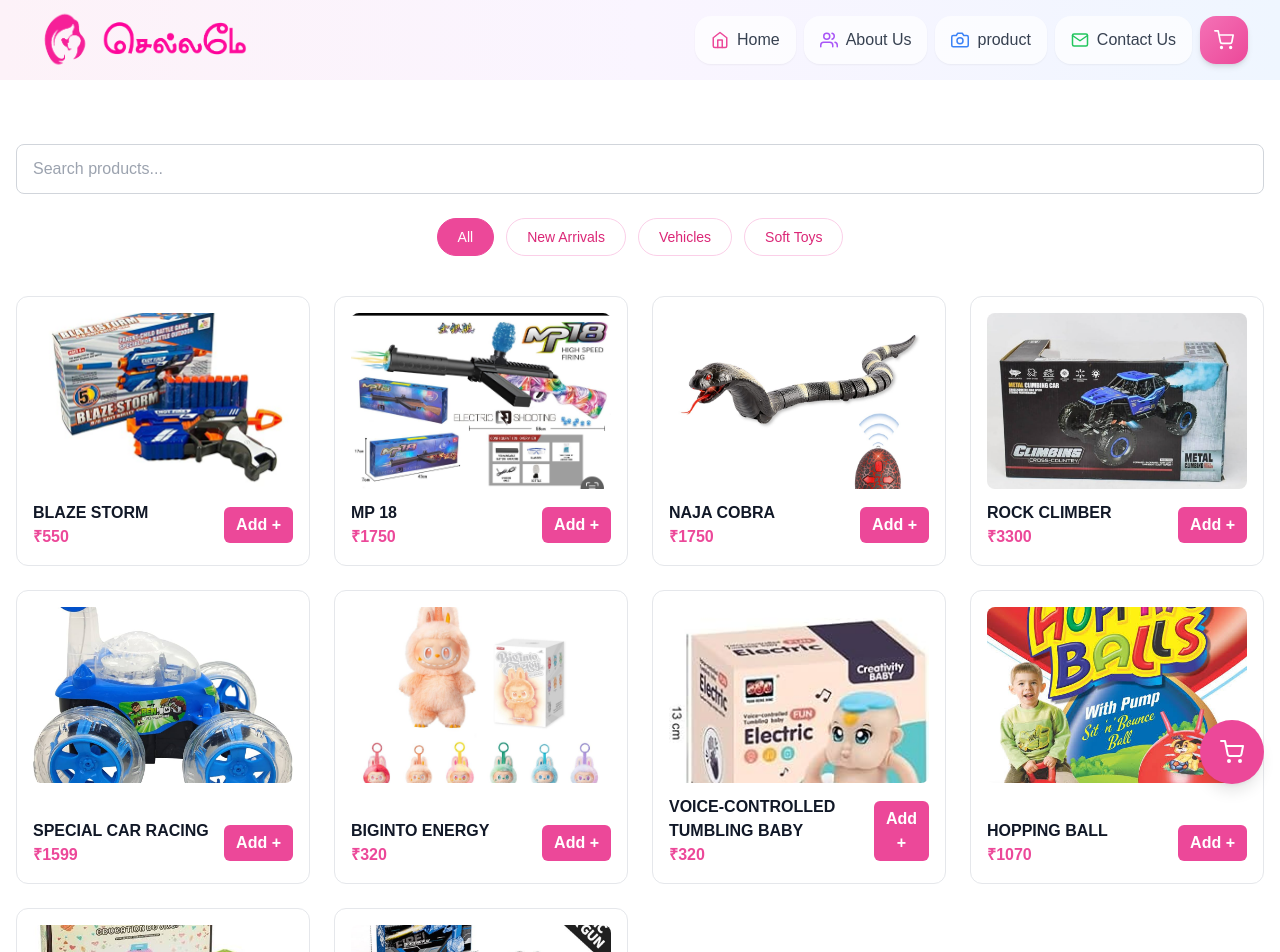
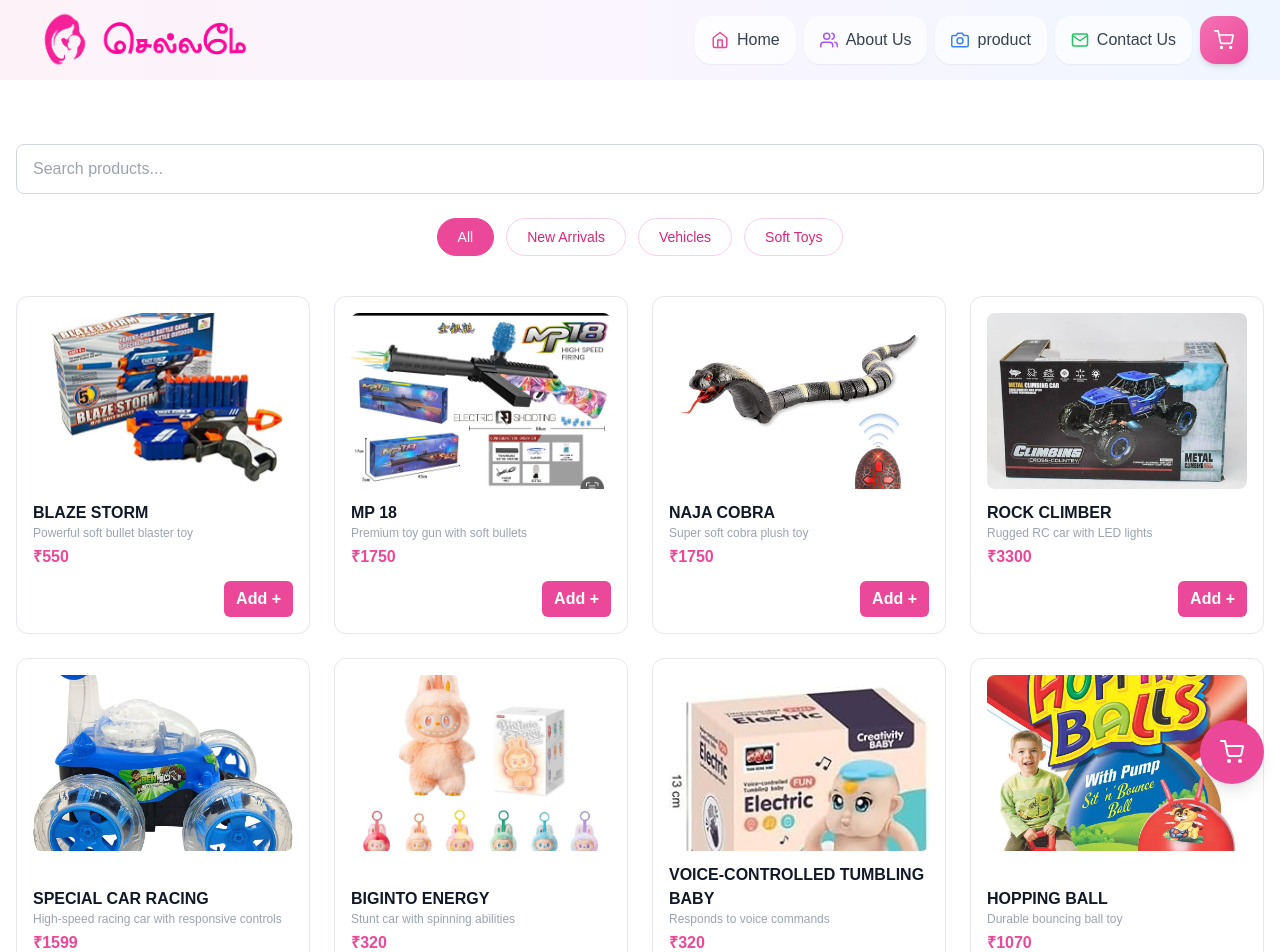
Before and after one commit to Hruthikstar/toy_shop_web, a Next.js app: page /gallery in a window 1280 px wide. Shown: the top 952 px of the page. Built offline with nearby package versions, Linux system fonts and the light colour scheme.

Commit message:
Gallery: add product descriptions with light gray text

```diff
--- a/src/app/gallery/page.js
+++ b/src/app/gallery/page.js
@@ -12,6 +12,7 @@
     price: 550,
     category: "New Arrivals",
     image: "/images/gallerypics/blaze_storm.jpg",
+    description: "Powerful soft bullet blaster toy",
   },
   {
     id: 2,
@@ -19,6 +20,7 @@
     price: 1750,
     category: "New Arrivals",
     image: "/images/gallerypics/mp_18.jpg",
+    description: "Premium toy gun with soft bullets",
   },
   {
     id: 3,
@@ -26,6 +28,7 @@
     price: 1750,
     category: "New Arrivals",
     image: "/images/gallerypics/naja_cobra.jpg",
+    description: "Super soft cobra plush toy",
   },
   {
     id: 4,
@@ -33,6 +36,7 @@
     price: 3300,
     category: "Vehicles",
     image: "/images/gallerypics/climbing.jpg",
+    description: "Rugged RC car with LED lights",
   },
   {
     id: 5,
@@ -40,6 +44,7 @@
     price: 1599,
     category: "Vehicles",
     image: "/images/gallerypics/special_car.jpg",
+    description: "High-speed racing car with responsive controls",
   },
   {
     id: 6,
@@ -47,6 +52,7 @@
     price: 320,
     category: "New Arrivals",
     image: "/images/gallerypics/biginto_energy.jpg",
+    description: "Stunt car with spinning abilities",
   },
   {
     id: 7,
@@ -54,6 +60,7 @@
     price: 320,
     category: "New Arrivals",
     image: "/images/gallerypics/electric.jpg",
+    description: "Responds to voice commands",
   },
   {
     id: 8,
@@ -61,6 +68,7 @@
     price: 1070,
     category: "Soft Toys",
     image: "/images/gallerypics/hopping_ball.jpg",
+    description: "Durable bouncing ball toy",
   },
   {
     id: 9,
@@ -68,6 +76,7 @@
     price: 470,
     category: "Soft Toys",
     image: "/images/gallerypics/card_early.jpg",
+    description: "Interactive learning device",
   },
   {
     id: 10,
@@ -75,6 +84,7 @@
     price: 1750,
     category: "Vehicles",
     image: "/images/gallerypics/electric_watergun.jpg",
+    description: "Automatic water gun with long-range",
   },
 
 ];
@@ -154,13 +164,14 @@
 
                 <div className="flex-1" />
 
-                <div className="mt-3 flex items-center justify-between">
-                  <div className="text-left">
+                <div className="mt-3">
+                  <div className="text-left mb-2">
                     <h3 className="font-semibold text-gray-900">{product.name}</h3>
-                    <p className="font-bold text-pink-500">₹{product.price}</p>
+                    <p className="text-xs text-gray-400">{product.description}</p>
+                    <p className="font-bold text-pink-500 mt-1">₹{product.price}</p>
                   </div>
 
-                  <div className="flex items-center gap-2">
+                  <div className="flex items-center gap-2 justify-end mt-3">
                     {(quantities[product.id] || 1) > 1 && (
                       <div className="w-10 text-center font-semibold">{quantities[product.id]}</div>
                     )}
```
